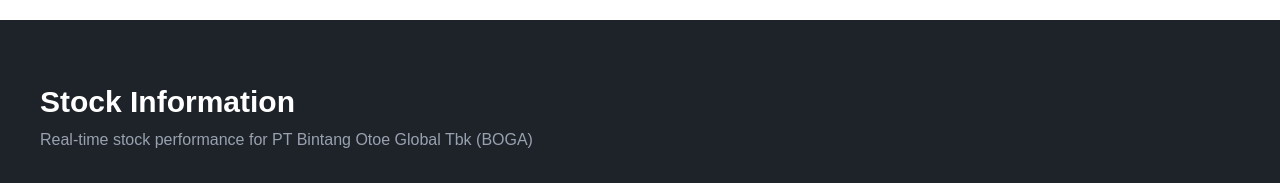
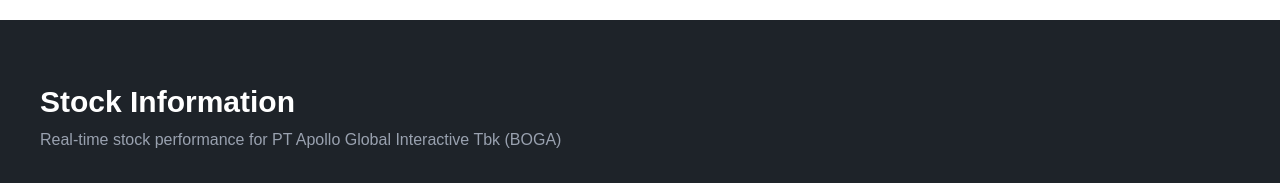
Before and after one commit to Apollo-Landing-Project/apollo-web-landing, a Next.js app: page /en/investor-relation in a window 1280 px wide. Shown: the part 1560-1743 px from the top of the page. Built offline with nearby package versions, Linux system fonts and the light colour scheme; a web font is replaced by a local one.

Commit message:
upd: real-time stock performance text

```diff
--- a/components/InvestorRelation/StockChart.tsx
+++ b/components/InvestorRelation/StockChart.tsx
@@ -1,18 +1,43 @@
-'use client';
+"use client";
 
-import React, { useEffect, useRef, memo } from 'react';
-import { ArrowRight } from 'lucide-react';
+import React, { useEffect, useRef, memo } from "react";
+import { ArrowRight } from "lucide-react";
+
+interface TradingViewWidgetOptions {
+	autosize: boolean;
+	symbol: string;
+	interval: string;
+	timezone: string;
+	theme: string;
+	style: string;
+	locale: string;
+	toolbar_bg: string;
+	enable_publishing: boolean;
+	allow_symbol_change: boolean;
+	container_id: string;
+	hide_side_toolbar: boolean;
+}
+
+declare global {
+	interface Window {
+		TradingView?: {
+			widget: new (options: TradingViewWidgetOptions) => unknown;
+		};
+	}
+}
 
 const StockChart = () => {
 	const containerRef = useRef<HTMLDivElement>(null);
 
 	useEffect(() => {
-        const script = document.createElement('script');
-        script.src = 'https://s3.tradingview.com/tv.js';
+		const script = document.createElement("script");
+		script.src = "https://s3.tradingview.com/tv.js";
 		script.async = true;
 		script.onload = () => {
-            if (typeof (window as any).TradingView !== 'undefined' && containerRef.current) {
-                new (window as any).TradingView.widget({
+			const tradingView = window.TradingView;
+
+			if (tradingView && containerRef.current) {
+				new tradingView.widget({
 					autosize: true,
 					symbol: "IDX:BOGA",
 					interval: "D",
@@ -42,13 +67,20 @@
 				<div className="flex flex-col md:flex-row justify-between items-start md:items-center gap-4">
 					<div>
 						<h2 className="text-3xl font-semibold">Stock Information</h2>
-                        <p className="text-gray-400 mt-2">Real-time stock performance for PT Bintang Otoe Global Tbk (BOGA)</p>
+						<p className="text-gray-400 mt-2">
+							Real-time stock performance for PT Apollo Global Interactive Tbk
+							(BOGA)
+						</p>
 					</div>
 				</div>
 
 				<div className="w-full h-[500px] md:h-[600px] border border-gray-700 rounded-2xl overflow-hidden bg-black relative">
 					<div className="tradingview-widget-container h-full w-full">
-                        <div id="tradingview_boga" ref={containerRef} className="h-full w-full" />
+						<div
+							id="tradingview_boga"
+							ref={containerRef}
+							className="h-full w-full"
+						/>
 					</div>
 				</div>
 
```
Lines whose indentation alone changed are shown as unchanged.
